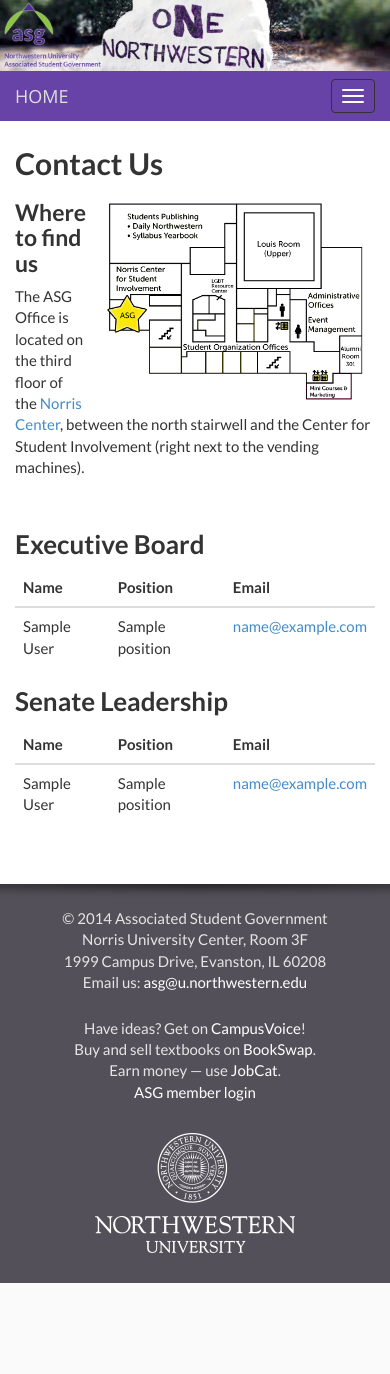
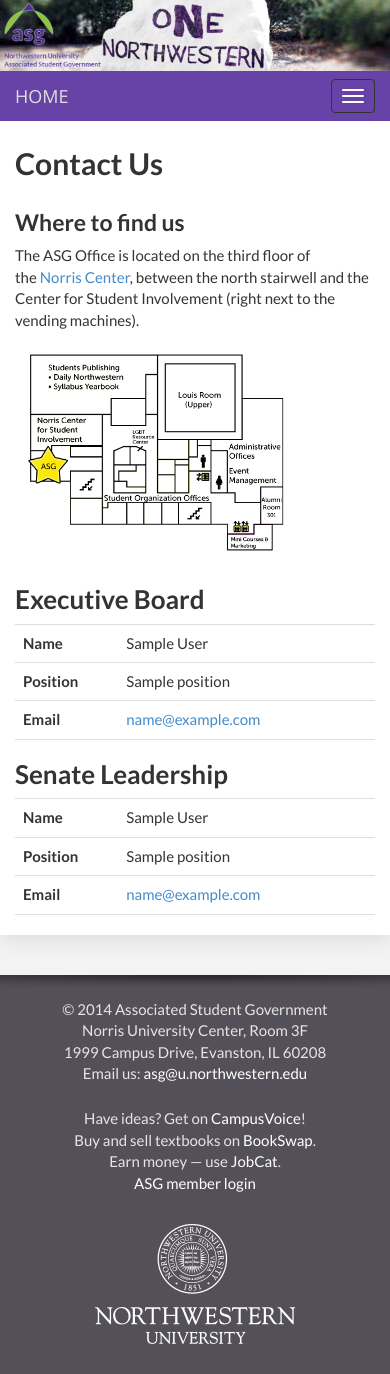
Before and after one commit to nuasg/asg.northwestern.edu, a Django app: page /contact/ in a window 390 px wide; the page is wider, and only the part inside the window is pictured. Before the commit the page ends 1283 px from the top of that part, so only its background shows below. Run offline with Django 3.2, Linux system fonts and the light colour scheme; tables that the repository leaves empty hold one stand-in row (values such as "Sample post"); some libraries are stand-ins or nearby versions.

Commit message:
Better responsive contact page

```diff
--- /dev/null
+++ b/static/tablesaw/tablesaw.stackonly.css
@@ -0,0 +1,136 @@
+/*! Tablesaw - v0.1.3 - 2014-05-27
+* https://github.com/filamentgroup/tablesaw
+* Copyright (c) 2014 Filament Group; Licensed MIT */
+
+table.tablesaw {
+  empty-cells: show;
+  max-width: 100%;
+  width: 100%;
+}
+
+.tablesaw {
+  border-collapse: collapse;
+  width: 100%;
+}
+
+/* Structure */
+
+.tablesaw {
+  border: 0;
+  padding: 0;
+}
+
+.tablesaw th,
+.tablesaw td {
+  -webkit-box-sizing: border-box;
+  -moz-box-sizing: border-box;
+  box-sizing: border-box;
+  padding: .5em .7em;
+}
+
+.tablesaw thead tr:first-child th {
+  padding-top: .9em;
+  padding-bottom: .7em;
+}
+
+/* Table rows have a gray bottom stroke by default */
+
+.tablesaw-stack tbody tr {
+  border-bottom: 1px solid #dfdfdf;
+}
+
+.tablesaw-stack td .tablesaw-cell-label,
+.tablesaw-stack th .tablesaw-cell-label {
+  display: none;
+}
+
+/* Mobile first styles: Begin with the stacked presentation at narrow widths */
+
+@media only all {
+  /* Show the table cells as a block level element */
+
+  .tablesaw-stack td,
+  .tablesaw-stack th {
+    text-align: left;
+    display: block;
+  }
+
+  .tablesaw-stack tr {
+    clear: both;
+    display: table-row;
+  }
+
+  /* Make the label elements a percentage width */
+
+  .tablesaw-stack td .tablesaw-cell-label,
+  .tablesaw-stack th .tablesaw-cell-label {
+    display: block;
+    padding: 0 .6em 0 0;
+    min-width: 30%;
+    display: inline-block;
+  }
+
+  /* For grouped headers, have a different style to visually separate the levels by classing the first label in each col group */
+
+  .tablesaw-stack th .tablesaw-cell-label-top,
+  .tablesaw-stack td .tablesaw-cell-label-top {
+    display: block;
+    padding: .4em 0;
+    margin: .4em 0;
+  }
+
+  .tablesaw-cell-label {
+    display: block;
+  }
+
+  /* Avoid double strokes when stacked */
+
+  .tablesaw-stack tbody th.group {
+    margin-top: -1px;
+  }
+
+  /* Avoid double strokes when stacked */
+
+  .tablesaw-stack th.group b.tablesaw-cell-label {
+    display: none !important;
+  }
+}
+
+@media (max-width: 39.9375em) {
+  .tablesaw-stack thead td,
+  .tablesaw-stack thead th {
+    display: none;
+  }
+
+  .tablesaw-stack tbody td,
+  .tablesaw-stack tbody th {
+    clear: left;
+    float: left;
+    width: 100%;
+  }
+}
+
+/* Media query to show as a standard table at 560px (35em x 16px) or wider */
+
+@media (min-width: 40em) {
+  .tablesaw-stack tr {
+    display: table-row;
+  }
+
+  /* Show the table header rows */
+
+  .tablesaw-stack td,
+  .tablesaw-stack th,
+  .tablesaw-stack thead td,
+  .tablesaw-stack thead th {
+    display: table-cell;
+    margin: 0;
+  }
+
+  /* Hide the labels in each cell */
+
+  .tablesaw-stack td .tablesaw-cell-label,
+  .tablesaw-stack th .tablesaw-cell-label {
+    display: none !important;
+  }
+}
--- /dev/null
+++ b/static/tablesaw/tablesaw.stackonly.js
@@ -0,0 +1,227 @@
+/*! Tablesaw - v0.1.3 - 2014-05-27
+* https://github.com/filamentgroup/tablesaw
+* Copyright (c) 2014 Filament Group; Licensed MIT */
+;(function( $ ) {
+    var div = document.createElement('div'),
+        all = div.getElementsByTagName('i'),
+        $doc = $( document.documentElement );
+
+    div.innerHTML = '<!--[if lte IE 8]><i></i><![endif]-->';
+    if( all[ 0 ] ) {
+        $doc.addClass( 'ie-lte8' );
+    }
+
+    // Cut the mustard
+    if( !( 'querySelector' in document ) || ( window.blackberry && !window.WebKitPoint ) || window.operamini ) {
+        return;
+    } else {
+        $doc.addClass( 'tablesaw-enhanced' );
+
+        // DOM-ready auto-init of plugins.
+        // Many plugins bind to an "enhance" event to init themselves on dom ready, or when new markup is inserted into the DOM
+        $( function(){
+            $( document ).trigger( "enhance.tablesaw" );
+        });
+    }
+
+})( jQuery );
+;(function( $ ) {
+    var pluginName = "table",
+        classes = {
+            toolbar: "tablesaw-bar"
+        },
+        events = {
+            create: "tablesawcreate",
+            destroy: "tablesawdestroy"
+        },
+        defaultMode = "stack",
+        initSelector = "table[data-mode],table[data-sortable]";
+
+    var Table = function( element ) {
+        if( !element ) {
+            throw new Error( "Tablesaw requires an element." );
+        }
+
+        this.table = element;
+        this.$table = $( element );
+
+        this.mode = this.$table.attr( "data-mode" ) || defaultMode;
+
+        this.init();
+    };
+
+    Table.prototype.init = function() {
+        // assign an id if there is none
+        if ( !this.$table.attr( "id" ) ) {
+            this.$table.attr( "id", pluginName + "-" + Math.round( Math.random() * 10000 ) );
+        }
+
+        this.createToolbar();
+
+        // Add header cells
+        var colstart,
+            thrs = this.table.querySelectorAll( "thead tr" ),
+            self = this;
+
+        $( thrs ).each( function(){
+            var coltally = 0;
+
+            $( this ).children().each( function(){
+                var span = parseInt( this.getAttribute( "colspan" ), 10 ),
+                    sel = ":nth-child(" + ( coltally + 1 ) + ")";
+
+                colstart = coltally + 1;
+
+                if( span ){
+                    for( var k = 0; k < span - 1; k++ ){
+                        coltally++;
+                        sel += ", :nth-child(" + ( coltally + 1 ) + ")";
+                    }
+                }
+
+                // Store "cells" data on header as a reference to all cells in the same column as this TH
+                this.cells = self.$table.find("tr").not( $( thrs ).eq( 0 ) ).not( this ).children( sel );
+                coltally++;
+
+            });
+        });
+
+        this.$table.trigger( events.create, [ this.mode, colstart ] );
+    };
+
+    Table.prototype.createToolbar = function() {
+        // Insert the toolbar
+        // TODO move this into a separate component
+        var $toolbar = this.$table.prev( '.' + classes.toolbar );
+        if( !$toolbar.length ) {
+            $toolbar = $( '<div>' )
+                .addClass( classes.toolbar )
+                .insertBefore( this.$table );
+        }
+        this.$toolbar = $toolbar;
+
+        if( this.mode ) {
+            this.$toolbar.addClass( 'mode-' + this.mode );
+        }
+    };
+
+    Table.prototype.destroy = function() {
+        // Don’t remove the toolbar. Some of the table features are not yet destroy-friendly.
+        this.$table.prev( '.' + classes.toolbar ).each(function() {
+            this.className = this.className.replace( /\bmode\-\w*\b/gi, '' );
+        });
+
+        $( window ).off( 'resize.' + this.$table.attr( 'id' ) );
+
+        // other plugins
+        this.$table.trigger( events.destroy, [ this.mode ] );
+
+        this.$table.removeAttr( 'data-mode' );
+
+        this.$table.removeData( pluginName );
+    };
+
+    // Collection method.
+    $.fn[ pluginName ] = function() {
+        return this.each( function() {
+            var $t = $( this );
+
+            if( $t.data( pluginName ) ){
+                return;
+            }
+
+            var table = new Table( this );
+            $t.data( pluginName, table );
+        });
+    };
+
+    $( document ).on( "enhance.tablesaw", function( e ) {
+        $( e.target ).find( initSelector )[ pluginName ]();
+    });
+
+}( jQuery ));
+
+;(function( win, $, undefined ){
+
+    var classes = {
+        stackTable: 'tablesaw-stack',
+        cellLabels: 'tablesaw-cell-label'
+    };
+
+    var data = {
+        obj: 'tablesaw-stack'
+    };
+
+    var attrs = {
+        labelless: 'data-no-labels'
+    };
+
+    var Stack = function( element ) {
+
+        this.$table = $( element );
+
+        this.labelless = this.$table.is( '[' + attrs.labelless + ']' );
+
+        if( !this.labelless ) {
+            // allHeaders references headers, plus all THs in the thead, which may include several rows, or not
+            this.allHeaders = this.$table.find( "th" );
+        }
+
+        this.$table.data( data.obj, this );
+    };
+
+    Stack.prototype.init = function( colstart ) {
+        this.$table.addClass( classes.stackTable );
+
+        if( this.labelless ) {
+            return;
+        }
+
+        // get headers in reverse order so that top-level headers are appended last
+        var reverseHeaders = $( this.allHeaders );
+
+        // create the hide/show toggles
+        reverseHeaders.each(function(){
+            var $cells = $( this.cells ),
+                hierarchyClass = $cells.not( this ).filter( "thead th" ).length && " tablesaw-cell-label-top",
+                text = $(this).text();
+
+            if( text !== "" ){
+                if( hierarchyClass ){
+                    var iteration = parseInt( $( this ).attr( "colspan" ), 10 ),
+                        filter = "";
+
+                    if( iteration ){
+                        filter = "td:nth-child("+ iteration +"n + " + ( colstart ) +")";
+                    }
+                    $cells.filter( filter ).prepend( "<b class='" + classes.cellLabels + hierarchyClass + "'>" + text + "</b>"  );
+                } else {
+                    $cells.prepend( "<b class='" + classes.cellLabels + "'>" + text + "</b>"  );
+                }
+            }
+        });
+    };
+
+    Stack.prototype.destroy = function() {
+        this.$table.removeClass( classes.stackTable );
+        this.$table.find( '.' + classes.cellLabels ).remove();
+    };
+
+    // on tablecreate, init
+    $( document ).on( "tablesawcreate", "table", function( e, mode, colstart ){
+        if( mode === 'stack' ){
+            var table = new Stack( this );
+            table.init( colstart );
+        }
+
+    } );
+
+    $( document ).on( "tablesawdestroy", "table", function( e, mode ){
+
+        if( mode === 'stack' ){
+            $( this ).data( data.obj ).destroy();
+        }
+
+    } );
+
+}( this, jQuery ));
--- a/templates/contact.html
+++ b/templates/contact.html
@@ -3,16 +3,28 @@
 
 {% block title %}Contact Us | Associated Student Government{% endblock title %}
 
+{% block head %}
+<link rel="stylesheet" href="{% static 'tablesaw/tablesaw.stackonly.css' %}">
+{% endblock head %}
+
 {% block content %}
 <div class="row">
   <div class="col-md-12">
     <h1>Contact Us</h1>
-        <div><img style="float: right;" src="{% static 'images/office_floorplan.png' %}" alt="" width="281" height="224"></div>
-        <h3>Where to find us</h3>
-        <p>The ASG Office is located on the third floor of the&nbsp;<a href="http://maps.northwestern.edu/?lookupid=110">Norris Center</a>, between the north stairwell and the Center for Student Involvement (right next to the vending machines).</p>
-        <div class="clearfix">&nbsp;</div>
+  </div>
+</div>
+<div class="row">
+  <div class="col-sm-7 col-md-8">
+    <h3>Where to find us</h3>
+    <p>The ASG Office is located on the third floor of the&nbsp;<a href="http://maps.northwestern.edu/?lookupid=110">Norris Center</a>, between the north stairwell and the Center for Student Involvement (right next to the vending machines).</p>
+  </div>
+  <div class="col-sm-5 col-md-4">
+    <img src="{% static 'images/office_floorplan.png' %}" alt="" width="281" height="224">
+  </div>
+</div>
+
         <h2>Executive Board</h2>
-        <table class="table">
+        <table class="table table-hover tablesaw tablesaw-stack" data-mode="stack">
           <thead>
             <tr><th>Name</th><th>Position</th><th>Email</th></tr>
           </thead>
@@ -27,7 +39,7 @@
           </tbody>
         </table>
         <h2>Senate Leadership</h2>
-        <table class="table">
+        <table class="table table-hover tablesaw tablesaw-stack" data-mode="stack">
           <thead>
             <tr><th>Name</th><th>Position</th><th>Email</th></tr>
           </thead>
@@ -44,3 +56,7 @@
   </div>
 </div>
 {% endblock content %}
+
+{% block scripts %}
+<script src="{% static 'tablesaw/tablesaw.stackonly.js' %}"></script>
+{% endblock scripts %}
```
